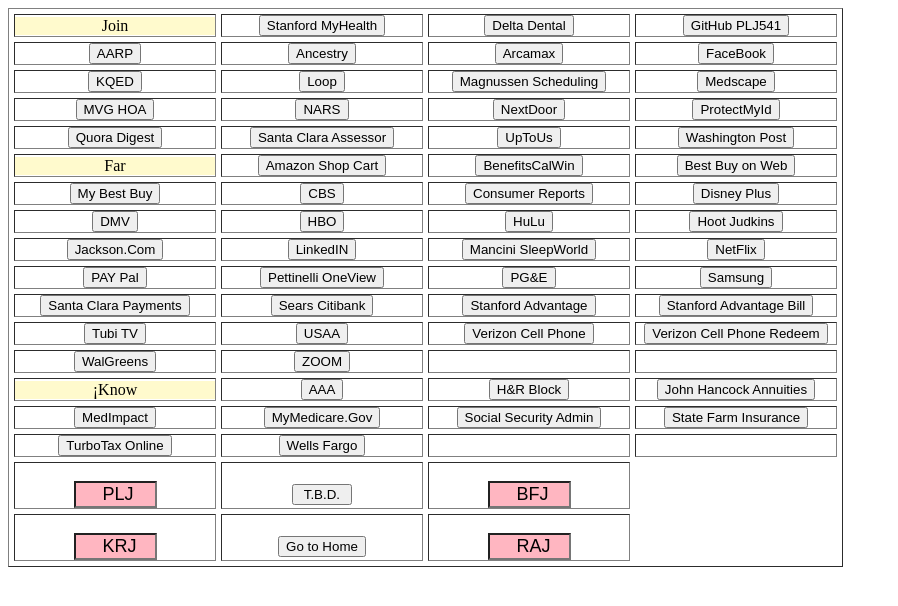
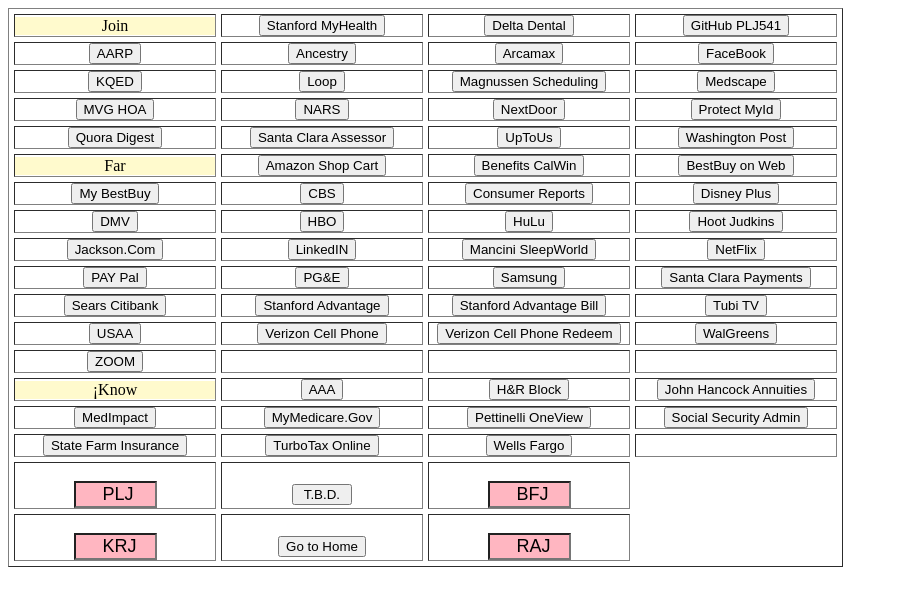
Before and after one commit to plj541/Tools, a plain HTML site: page Accounts.html in a window 1280 px wide. Shown: the whole page, without its empty margins (0-898 px from the left). Drawn offline with Linux system fonts and the light colour scheme.

Commit message:
Some new sites

```diff
--- a/Accounts.html
+++ b/Accounts.html
@@ -173,8 +173,8 @@ function handleLink(aTbd) {
  'plj541@gmail.com', '',
  '', '')">
   </center></td>
-  <td width="200"><center><input type="button" value="ProtectMyId"
- onclick="handleChoice('ProtectMyId',
+  <td width="200"><center><input type="button" value="Protect MyId"
+ onclick="handleChoice('Protect MyId',
  'https://aaa.protectmyid.com/',
  'plj541@gmail.com', '',
  '', '')">
@@ -216,22 +216,22 @@ function handleLink(aTbd) {
  'plj541@gmail.com', '',
  '', '')">
   </center></td>
-  <td width="200"><center><input type="button" value="BenefitsCalWin"
- onclick="handleChoice('BenefitsCalWin',
+  <td width="200"><center><input type="button" value="Benefits CalWin"
+ onclick="handleChoice('Benefits CalWin',
  'https://www.mybenefitscalwin.org/',
  '', '',
  'vhsgoddess', 'raj')">
   </center></td>
-  <td width="200"><center><input type="button" value="Best Buy on Web"
- onclick="handleChoice('Best Buy on Web',
+  <td width="200"><center><input type="button" value="BestBuy on Web"
+ onclick="handleChoice('BestBuy on Web',
  'https://www.bestbuy.com/site/customer/myaccount',
  'plj541@gmail.com', '',
  '', '')">
   </center></td>
  </tr>
  <tr>
-  <td width="200"><center><input type="button" value="My Best Buy"
- onclick="handleChoice('My Best Buy',
+  <td width="200"><center><input type="button" value="My BestBuy"
+ onclick="handleChoice('My BestBuy',
  'https://l.info6.accountonline.com/rts/go2.aspx?h=551829&tp=i-1NHD-Q4L-88U-6PCHIz-2M-xBx5m-1c-2FvNM-5u5Uqo-l5EPPKAcR4-1q2Gej&x=%2FRSnextgen%2Fsvc%2Flaunch%2Findex.action%3FsiteId%3DPLCN_BESTBUY%26desc%3dERZPAACE0010%26cmp%3dESVC_ERZPAACE0010%23signon',
  'plj541@gmail.com', '',
  '', '')">
@@ -314,12 +314,6 @@ function handleLink(aTbd) {
  'plj541@gmail.com', '',
  '', '')">
   </center></td>
-  <td width="200"><center><input type="button" value="Pettinelli OneView"
- onclick="handleChoice('Pettinelli OneView',
- 'https://oneview.v2020-sai.com/',
- 'paulj541', '',
- '', '')">
-  </center></td>
   <td width="200"><center><input type="button" value="PG&E"
  onclick="handleChoice('PG&E',
  'https://www.pge.com/',
@@ -332,14 +326,14 @@ function handleLink(aTbd) {
  'plj541@gmail.com', '',
  '', '')">
   </center></td>
- </tr>
- <tr>
   <td width="200"><center><input type="button" value="Santa Clara Payments"
  onclick="handleChoice('Santa Clara Payments',
  'https://payments.sccgov.org/propertytax/Secured',
  '150-25-020-00', '',
  '', '')">
   </center></td>
+ </tr>
+ <tr>
   <td width="200"><center><input type="button" value="Sears Citibank"
  onclick="handleChoice('Sears Citibank',
  'http://syw.accountonline.com/',
@@ -358,14 +352,14 @@ function handleLink(aTbd) {
  'plj541@gmail.com', '',
  '', '')">
   </center></td>
- </tr>
- <tr>
   <td width="200"><center><input type="button" value="Tubi TV"
  onclick="handleChoice('Tubi TV',
  'https://tubitv.com/home/',
  'plj541@gmail.com', '',
  '', '')">
   </center></td>
+ </tr>
+ <tr>
   <td width="200"><center><input type="button" value="USAA"
  onclick="handleChoice('USAA',
  'http://www.usaa.com',
@@ -384,20 +378,21 @@ function handleLink(aTbd) {
  'PaulLJackson', '',
  '', '')">
   </center></td>
- </tr>
- <tr>
   <td width="200"><center><input type="button" value="WalGreens"
  onclick="handleChoice('WalGreens',
  'https://www.walgreens.com/login.jsp',
  'plj541@gmail.com', '',
  '', '')">
   </center></td>
+ </tr>
+ <tr>
   <td width="200"><center><input type="button" value="ZOOM"
  onclick="handleChoice('ZOOM',
  'https://zoom.us/profile',
  'plj541@gmail.com', '',
  '', '')">
   </center></td>
+  <td width="200"></td>
   <td width="200"></td>
   <td width="200"></td>
  </tr>
@@ -437,20 +432,26 @@ function handleLink(aTbd) {
  'plj541@gmail.com', '',
  '', '')">
   </center></td>
+  <td width="200"><center><input type="button" value="Pettinelli OneView"
+ onclick="handleChoice('Pettinelli OneView',
+ 'https://oneview.v2020-sai.com/',
+ 'paulj541', '',
+ '', '')">
+  </center></td>
   <td width="200"><center><input type="button" value="Social Security Admin"
  onclick="handleChoice('Social Security Admin',
  'https://secure.ssa.gov/RIL',
  'peaceLoveJoy', '',
  '', '')">
   </center></td>
+ </tr>
+ <tr>
   <td width="200"><center><input type="button" value="State Farm Insurance"
  onclick="handleChoice('State Farm Insurance',
  'http://www.statefarm.com/',
  'plj541', '',
  '', '')">
   </center></td>
- </tr>
- <tr>
   <td width="200"><center><input type="button" value="TurboTax Online"
  onclick="handleChoice('TurboTax Online',
  'https://turbotax.intuit.com/',
@@ -463,7 +464,6 @@ function handleLink(aTbd) {
  'LeeAnn', '',
  'vhsgoddess', 'Snackattack12')">
   </center></td>
-  <td width="200"></td>
   <td width="200"></td>
  </tr>
 <tr><td width="200"><center><br>
```
